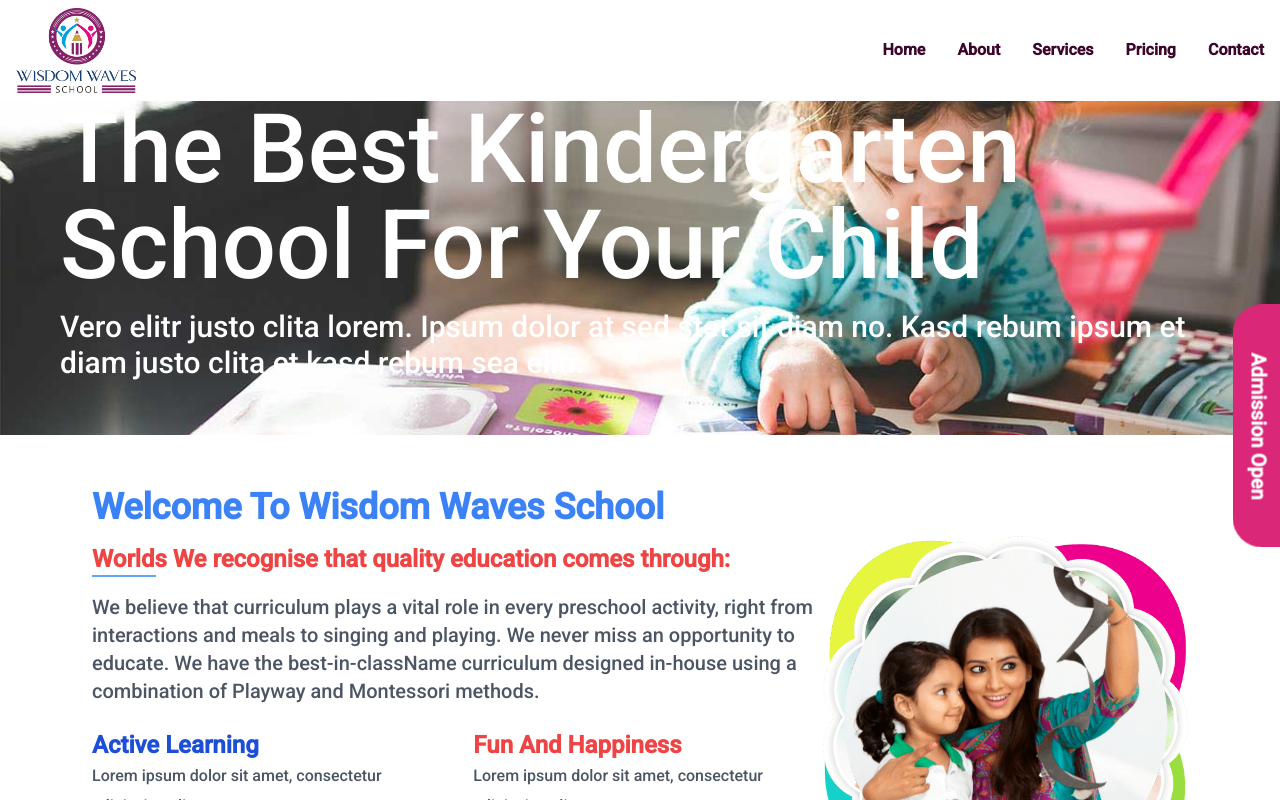
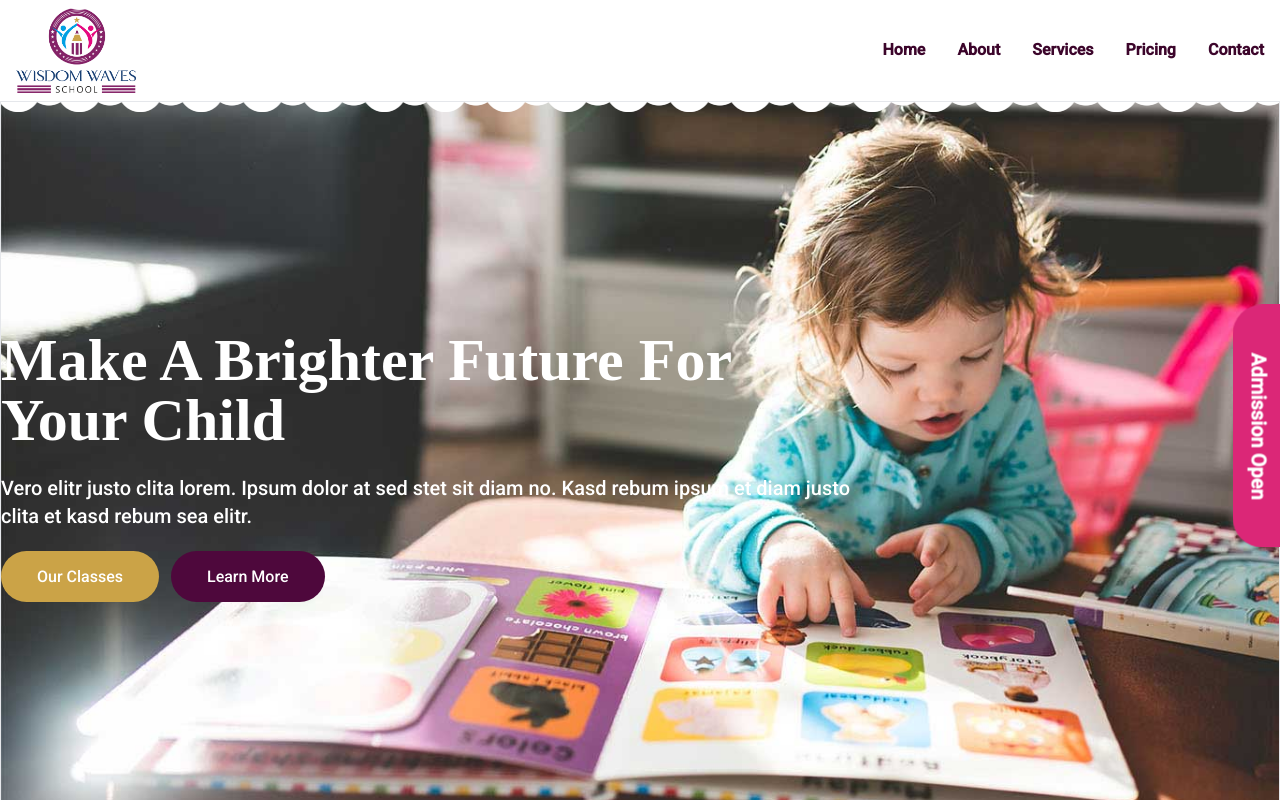
Before and after one commit to AINSoftwareSolution/School-management, a Next.js app: page / in a window 1280 px wide. Shown: the top 800 px of the page. Built offline with nearby package versions, Linux system fonts and the light colour scheme.

Commit message:
banner updated

```diff
--- a/src/app/api/admission/login/route.ts
+++ b/src/app/api/admission/login/route.ts
@@ -28,9 +28,7 @@ export const POST = async (res: NextRequest) => {
       id: user._id,
     };
 
-    const token = jwt.sign(tokenData, "naeemaproject", {
-      expiresIn: "1d",
-    });
+    const token = jwt.sign(tokenData, "naeemaproject");
 
     const response = NextResponse.json({ message: "Login successfull" , token});
     return response;
--- a/src/app/component/container.tsx
+++ b/src/app/component/container.tsx
@@ -2,7 +2,7 @@ import { ContainerProps } from '../utilis/type';
 
 const Container: React.FC<ContainerProps> = ({ children }) => {
     return (
-        <div className="container mx-auto max-w-screen-xl ">
+        <div className="container mx-auto max-w-screen-xl py-12">
             {children}
         </div>
     );
--- a/src/app/globals.css
+++ b/src/app/globals.css
@@ -37,32 +37,49 @@ body {
 
 }
 
+.h1, .h2, .h3, .h4, h1, h2, h3, h4 {
+  font-family: 'Lobster Two', cursive;
+  font-weight: 700;
+}
+
 
 form label {
   line-height: 0.25rem !important;
 }
 
 .banner {
-  background-image: url('../app/utilis/Images/slider1.jpg');
+  position: relative;
+  background-image: url('../app/utilis/images/carousel-1.jpg');
 }
 
-.logo {
-  -ms-layout-grid-mode: url('../app/utilis/logo/WISDOM\ WAVES\ -\ Logo\ Round.png');
+.banner::before {
+  content: "";
+  position: absolute;
+  top: 0;
+  left: 0;
+  width: 100%;
+  height: 100%;
+  background-image: linear-gradient(to bottom, rgb(0 0 0 / 17%), rgba(0, 0, 0, 0.7));
+   z-index: 1;
 }
+
+.border::before, .banner::after {
+  position: absolute;
+  content: "";
+  width: 100%;
+  height: 10px;
+  top: 0;
+  left: 0;
+  background: url(./utilis/images/border.png) center center repeat-x;
+  z-index: 1;
+}
+
+
 
 .standardCurriculum {
   background-image: url('../app/utilis//Images/standard.jpg');
 }
 
-.bg-white {
-  background-color: #ffffff;
-}
-
-.container {
-  max-width: 1200px;
-  margin: 0 auto;
-  padding: 0 20px;
-}
 
 .section-title {
   text-align: center;
--- a/src/app/page.tsx
+++ b/src/app/page.tsx
@@ -22,52 +22,26 @@ import {
   MdOutlineEmojiNature,
 } from "react-icons/md";
 import { TbAirConditioning, TbNetwork } from "react-icons/tb";
-import { url } from "inspector";
 
 export default function Home() {
   return (
     <main>
       {/* banner */}
-      <div className="container-fluid p-0 mb-5">
-        <div className="owl-carousel header-carousel relative">
-          {/* Use Next.js Image component */}
-          <Image
-            src={Image1}
-            alt="Banner Image"
-            layout="fill"
-            objectFit="cover"
-            className="absolute top-0 left-0 w-full h-screen"
-          />
-          <div className="container">
-            <div className="row justify-start">
-              <div className="col-10 lg:col-8">
-                {/* Ensure that the h1 and p elements have a higher z-index to ensure visibility */}
-                <div className="relative z-10">
-                  <h1 className="text-white text-4xl md:text-6xl lg:text-7xl xl:text-8xl mb-4 animated slideInDown">
-                    The Best Kindergarten School For Your Child
-                  </h1>
-                  <p className="text-white text-lg md:text-xl lg:text-2xl xl:text-3xl mb-4 pb-2">
-                    Vero elitr justo clita lorem. Ipsum dolor at sed stet sit
-                    diam no. Kasd rebum ipsum et diam justo clita et kasd rebum
-                    sea elitr.
-                  </p>
-                </div>
-                <a
-                  href="#"
-                  className="btn btn-primary rounded-full py-3 px-5 md:py-4 md:px-6 me-3 animated slideInLeft"
-                >
-                  Learn More
-                </a>
-                <a
-                  href="#"
-                  className="btn btn-dark rounded-full py-3 px-5 md:py-4 md:px-6 animated slideInRight"
-                >
-                  Our Classes
-                </a>
-              </div>
+      <div className="bg-cover bg-top bg-fixed h-[90vh] flex items-center banner border" >
+        {/* Ensure that the h1 and p elements have a higher z-index to ensure visibility */}
+        <Container>
+          <div className="flex justify-start ">
+            <div className="w-10/12 lg:w-8/12 z-10">
+              <h1 className="text-4xl lg:text-6xl text-white mb-6 leading-7	">Make A Brighter Future For Your Child</h1>
+              <p className="text-lg lg:text-xl font-medium text-white mb-6 pb-2">Vero elitr justo clita lorem. Ipsum dolor at sed stet sit diam no. Kasd rebum ipsum et diam justo clita et kasd rebum sea elitr.</p>
+              <Link href="" className="bg-[#cba347] text-white rounded-full py-2 sm:py-4 px-4 sm:px-9 me-3">Our Classes
+              </Link>
+              <Link href="" className="bg-purple-800 text-white rounded-full py-2 sm:py-4 px-4 sm:px-9 ">
+                Learn More
+              </Link>
             </div>
           </div>
-        </div>
+        </Container>
       </div>
 
       {/* welcome section */}
@@ -560,7 +534,7 @@ export default function Home() {
           <div
             className="text-center mx-auto mb-5 wow fadeInUp"
             data-wow-delay="0.1s"
-            // style="max-width: 600px;"
+          // style="max-width: 600px;"
           >
             <h1 className="mb-3">School Facilities</h1>
             <p>
```
Also changed, not shown: src/app/utilis/Images/border.png (added).
